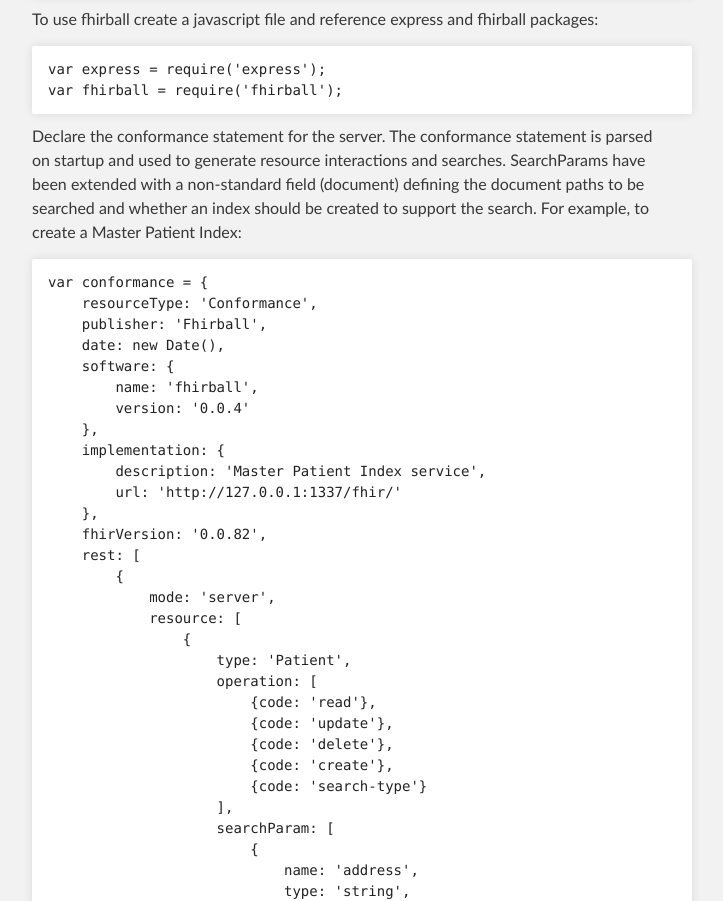
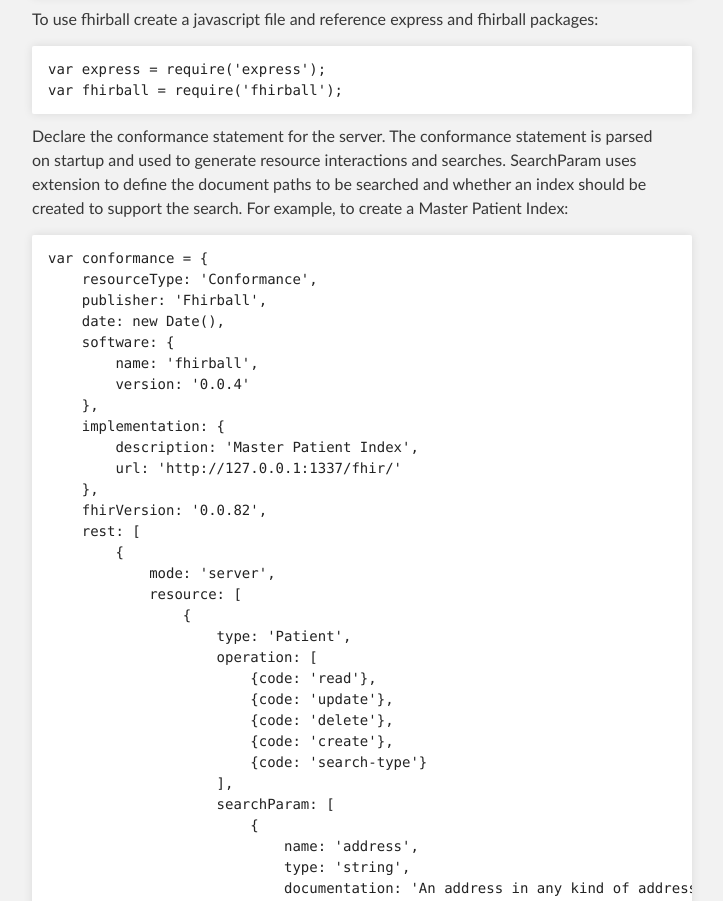
Before and after one commit to BlackPearSw/fhirball, a plain HTML site: page index.html in a window 1280 px wide. Shown: the part 1035-1936 px from the top of the page, without its empty margins (288-1011 px from the left). Drawn offline with Linux system fonts and the light colour scheme.

Commit message:
Documentation updated to describe SearchParam extension

```diff
--- a/index.html
+++ b/index.html
@@ -62,7 +62,7 @@
 </code></pre>
 
 <p>Declare the conformance statement for the server. The conformance statement is parsed on startup and used to generate
-resource interactions and searches. SearchParams have been extended with a non-standard field (document) defining
+resource interactions and searches. SearchParam uses extension to define
 the document paths to be searched and whether an index should be created to support the search. For example, to create
 a Master Patient Index:</p>
 
@@ -75,7 +75,7 @@
         version: '0.0.4'
     },
     implementation: {
-        description: 'Master Patient Index service',
+        description: 'Master Patient Index',
         url: 'http://127.0.0.1:1337/fhir/'
     },
     fhirVersion: '0.0.82',
```
